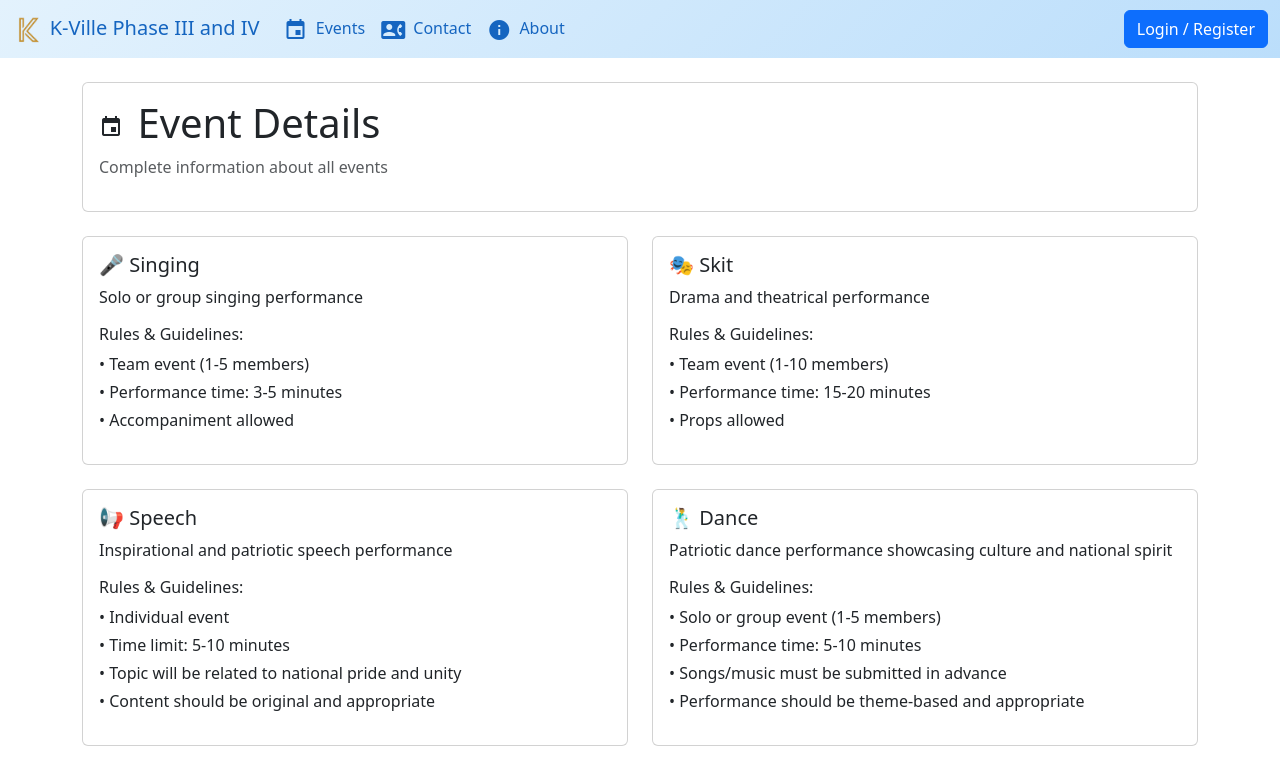
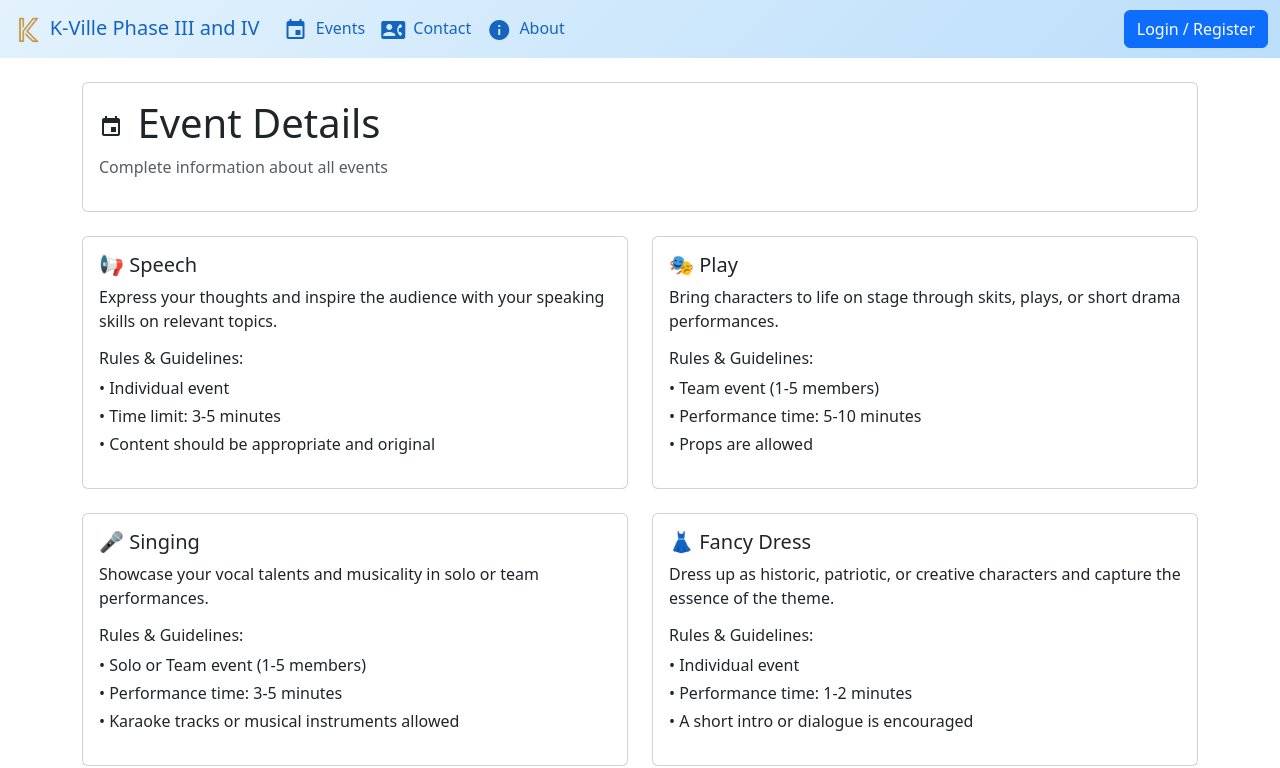
Before and after one commit to smitjethwa/k-ville-festival-registration, a React (Vite) app: page /events in a window 1280 px wide. Shown: the top 768 px of the page. Built offline with nearby package versions, Linux system fonts and the light colour scheme; no server answers.

Commit message:
15th AUg

```diff
--- a/src/App.jsx
+++ b/src/App.jsx
@@ -17,7 +17,7 @@ import PhotoFrame from './components/PhotoFrame.jsx'
 
 function Home() {
   useEffect(() => {
-    document.title = 'K-Ville Festivals - Navratri'
+    document.title = 'K-Ville Festivals - Independence Day'
   }, [])
 
   return (
@@ -31,11 +31,11 @@ function Home() {
 
 Dear Society Members, 🙏</p>
 
-            <p className="mb-3">We are proud to announce that K-Ville Society Phase 3 & 4 will be celebrating the 77th Republic Day of India with great patriotism and unity. Let us come together to honor our Constitution, our freedom fighters, and the democratic values that make our nation strong.</p>
+            <p className="mb-3">We are proud to announce that K-Ville Society Phase 3 & 4 will be celebrating the 80th Independence Day of India with great patriotism and unity. Let us come together to honor our Constitution, our freedom fighters, and the democratic values that make our nation strong.</p>
 
-            <p className="mb-1">📅 <strong>Date: </strong> 26th January 2026 (Monday)<br /></p>
+            <p className="mb-1">📅 <strong>Date: </strong> 15th Aug 2026 (Sat)<br /></p>
             <p className="mb-1">⏰ <strong>Time: </strong> Evening (exact time to be shared)<br /></p>
-            <p className="mb-1">📍 <strong>Venue: </strong> Lawn Area 'C' Wing<br /></p>
+            <p className="mb-1">📍 <strong>Venue: </strong> Parking Area 'A' Wing<br /></p>
 
             {/* 🏢 <strong>Business Hub:</strong> 28th Sept (Residents) */}
     <p className="mb-3">
--- a/src/components/AboutUs.jsx
+++ b/src/components/AboutUs.jsx
@@ -38,8 +38,8 @@ export default function AboutUs() {
           <h6 className="mt-4">👤 User Management:</h6>
           <ul>
             <li>Profile Management - Name, age, gender, wing (A/B/C), flat number, mobile</li>
-            <li>Event Registration - Submit entries for Dance, Singing, Rangoli, Skit, Drawing</li>
-            <li>Team Management - Dynamic team member addition/removal (max 10 members)</li>
+            <li>Event Registration - Submit entries for Speech, Play, Singing, Fancy Dress, Anchoring</li>
+            <li>Team Management - Dynamic team member addition/removal (max 5 members)</li>
             <li>My Submissions - View, edit, delete personal submissions with timestamps</li>
           </ul>
         </div>
--- a/src/components/ActivityForm.jsx
+++ b/src/components/ActivityForm.jsx
@@ -15,8 +15,8 @@ import {
   updateDoc
 } from 'firebase/firestore'
 
-const ACTIVITIES = ['Singing', 'Dance', 'Speech', 'Drama', 'Others']
-const TEAM_ACTIVITIES = ['Singing', 'Dance', 'Drama', 'Others']
+const ACTIVITIES = ['Speech', 'Play', 'Singing', 'Fancy Dress', 'Anchoring']
+const TEAM_ACTIVITIES = ['Play', 'Singing']
 
 export default function ActivityForm({ editDoc, onBack }) {
   const { user } = useAuth()
@@ -73,8 +73,8 @@ export default function ActivityForm({ editDoc, onBack }) {
     if (editDoc) setForm(f => ({ ...f, ...editDoc }))
   }, [editDoc])
 
-  const showTitle = ['Dance', 'Singing'].includes(form.activity)
-  const showTopic = ['Speech', 'Drama', 'Others'].includes(form.activity)
+  const showTitle = ['Singing', 'Play'].includes(form.activity)
+  const showTopic = ['Speech', 'Fancy Dress'].includes(form.activity)
   const isTeamActivity = TEAM_ACTIVITIES.includes(form.activity)
 
   const onChange = (e) => {
@@ -226,11 +226,11 @@ export default function ActivityForm({ editDoc, onBack }) {
                 required
               >
                 <option value="">Choose event</option>
+                <option value="Speech">Speech</option>
+                <option value="Play">Play</option>
                 <option value="Singing">Singing</option>
-                <option value="Dance">Dance</option>
-                <option value="Speech">Speech</option>
-                <option value="Drama">Drama</option>
-                <option value="Others">Others</option>
+                <option value="Fancy Dress">Fancy Dress</option>
+                <option value="Anchoring">Anchoring</option>
               </select>
             </div>
 
@@ -260,17 +260,20 @@ export default function ActivityForm({ editDoc, onBack }) {
                 />
               </div>
               <div className="col-md-3 mb-3">
-                <label className="form-label">Age</label>
-                <input
-                  className="form-control"
+                <label className="form-label">Age Group</label>
+                <select
+                  className="form-select"
                   name="age"
-                  type="number"
-                  min="1"
                   value={form.age}
                   onChange={onChange}
-                  placeholder="Age"
                   required
-                />
+                >
+                  <option value="">Select age group</option>
+                  <option value="3 to 5">3 to 5</option>
+                  <option value="5 to 8">5 to 8</option>
+                  <option value="8 to 12">8 to 12</option>
+                  <option value="12 +">12 +</option>
+                </select>
               </div>
               <div className="col-md-3 mb-3">
                 <label className="form-label">Gender</label>
@@ -292,7 +295,7 @@ export default function ActivityForm({ editDoc, onBack }) {
             <div className="row">
               {showTitle && (
                 <div className="col-md-6 mb-3">
-                  <label className="form-label">Song Name</label>
+                  <label className="form-label">{form.activity === 'Singing' ? 'Song Name' : 'Play Title'}</label>
                   <input
                     className="form-control"
                     name="title"
@@ -306,7 +309,7 @@ export default function ActivityForm({ editDoc, onBack }) {
 
               {showTopic && (
                 <div className="col-md-6 mb-3">
-                  <label className="form-label">Topic</label>
+                  <label className="form-label">{form.activity === 'Speech' ? 'Speech Topic' : 'Character/Theme'}</label>
                   <input
                     className="form-control"
                     name="topic"
@@ -360,16 +363,19 @@ export default function ActivityForm({ editDoc, onBack }) {
                           />
                         </div>
                         <div className="col-md-3 mb-3">
-                          <label className="form-label">Age</label>
-                          <input
-                            className="form-control"
-                            type="number"
-                            min="1"
+                          <label className="form-label">Age Group</label>
+                          <select
+                            className="form-select"
                             value={member.age}
                             onChange={(e) => onMemberChange(index + 1, 'age', e.target.value)}
-                            placeholder="Age"
                             required
-                          />
+                          >
+                            <option value="">Select age group</option>
+                            <option value="3 to 5">3 to 5</option>
+                            <option value="5 to 8">5 to 8</option>
+                            <option value="8 to 12">8 to 12</option>
+                            <option value="12 +">12 +</option>
+                          </select>
                         </div>
                         <div className="col-md-3 mb-3">
                           <label className="form-label">Flat Number</label>
--- a/src/components/AdminDashboard.jsx
+++ b/src/components/AdminDashboard.jsx
@@ -49,13 +49,11 @@ export default function AdminDashboard() {
 
   const getActivityBadgeClass = (activity) => {
     const classes = {
-      'Dance': 'bg-danger',
+      'Speech': 'bg-primary',
+      'Play': 'bg-danger',
       'Singing': 'bg-success',
-      'Rangoli': 'bg-warning text-dark',
-      'Skit': 'bg-info',
-      'Drawing': 'bg-secondary',
-      'Fancy Dress': 'bg-primary',
-      'FunFair': 'bg-dark'
+      'Fancy Dress': 'bg-warning text-dark',
+      'Anchoring': 'bg-info text-dark'
     }
     return classes[activity] || 'bg-primary'
   }
--- a/src/components/EventDetails.jsx
+++ b/src/components/EventDetails.jsx
@@ -3,77 +3,40 @@ import React from 'react'
 export default function EventDetails() {
   const getActivityIcon = (name) => {
     switch (name) {
-      case 'Dance': return '🕺'
+      case 'Speech': return '📢'
+      case 'Play': return '🎭'
       case 'Singing': return '🎤'
-      case 'Rangoli': return '🎨'
-      case 'Skit': return '🎭'
-      case 'Drawing': return '✏️'
       case 'Fancy Dress': return '👗'
-      case 'Speech': return '📢'
-      case 'Others': return '🎨'
+      case 'Anchoring': return '🎙️'
       default: return '🎪'
     }
   }
 
   const events = [
-    // {
-    //   name: 'Garba and Dandiya Raas',
-    //   description: 'Celebrate the spirit of Navratri with vibrant Garba and energetic Dandiya Raas! Gather your team, showcase your rhythm, and light up the stage with traditional moves, colorful attire, and boundless energy.',
-    //   rules: ['No rules, just join us with colorful vibes and unlimited enthusiasm!']
-    // },
-
+    {
+      name: 'Speech',
+      description: 'Express your thoughts and inspire the audience with your speaking skills on relevant topics.',
+      rules: ['Individual event', 'Time limit: 3-5 minutes', 'Content should be appropriate and original']
+    },
+    {
+      name: 'Play',
+      description: 'Bring characters to life on stage through skits, plays, or short drama performances.',
+      rules: ['Team event (1-5 members)', 'Performance time: 5-10 minutes', 'Props are allowed']
+    },
     {
       name: 'Singing',
-      description: 'Solo or group singing performance',
-      rules: ['Team event (1-5 members)', 'Performance time: 3-5 minutes', 'Accompaniment allowed']
-    },
-    // {
-    //   name: 'Rangoli',
-    //   description: 'Traditional floor art competition',
-    //   rules: ['Individual event', 'Time limit: 2 hours']
-    // },
-    {
-      name: 'Skit',
-      description: 'Drama and theatrical performance',
-      rules: ['Team event (1-10 members)', 'Performance time: 15-20 minutes', 'Props allowed']
+      description: 'Showcase your vocal talents and musicality in solo or team performances.',
+      rules: ['Solo or Team event (1-5 members)', 'Performance time: 3-5 minutes', 'Karaoke tracks or musical instruments allowed']
     },
     {
-      name: 'Speech',
-      description: 'Inspirational and patriotic speech performance',
-      rules: [
-        'Individual event',
-        'Time limit: 5-10 minutes',
-        'Topic will be related to national pride and unity',
-        'Content should be original and appropriate'
-      ]
+      name: 'Fancy Dress',
+      description: 'Dress up as historic, patriotic, or creative characters and capture the essence of the theme.',
+      rules: ['Individual event', 'Performance time: 1-2 minutes', 'A short intro or dialogue is encouraged']
     },
     {
-      name: 'Dance',
-      description: 'Patriotic dance performance showcasing culture and national spirit',
-      rules: [
-        'Solo or group event (1-5 members)',
-        'Performance time: 5-10 minutes',
-        'Songs/music must be submitted in advance',
-        'Performance should be theme-based and appropriate'
-      ]
-    },
-
-    // {
-    //   name: 'Drawing',
-    //   description: 'Art and creativity competition',
-    //   rules: ['Individual event', 'Time limit: 2 hours','Bring the necessary materials','A3 Size paper would be provided']
-    // },
-    // {
-    //   name: 'Fancy Dress',
-    //   description: 'Showcase your creativity by dressing up in unique costumes and portraying a character',
-    //   rules: ['Individual/Dual event', 'Performance time: 1-2 minutes', 'Participants must bring their own costume and props',
-    //           'Short introduction or dialogue related to the character is encouraged']
-    // }
-    {
-      name: 'Others',
-      description: 'Showcase your creativity',
-      rules: ['Individual/Dual event', 'Performance time: 5-10 minutes', 'Participants must bring their own costume and props',
-        'Short introduction or dialogue related to the character is encouraged']
+      name: 'Anchoring',
+      description: 'Guide the event forward with style, keeping the audience engaged and entertained.',
+      rules: ['Individual or Dual event', 'Must be engaging, polite, and energetic', 'Scripts will be coordinated with the committee']
     }
   ]
 
```
